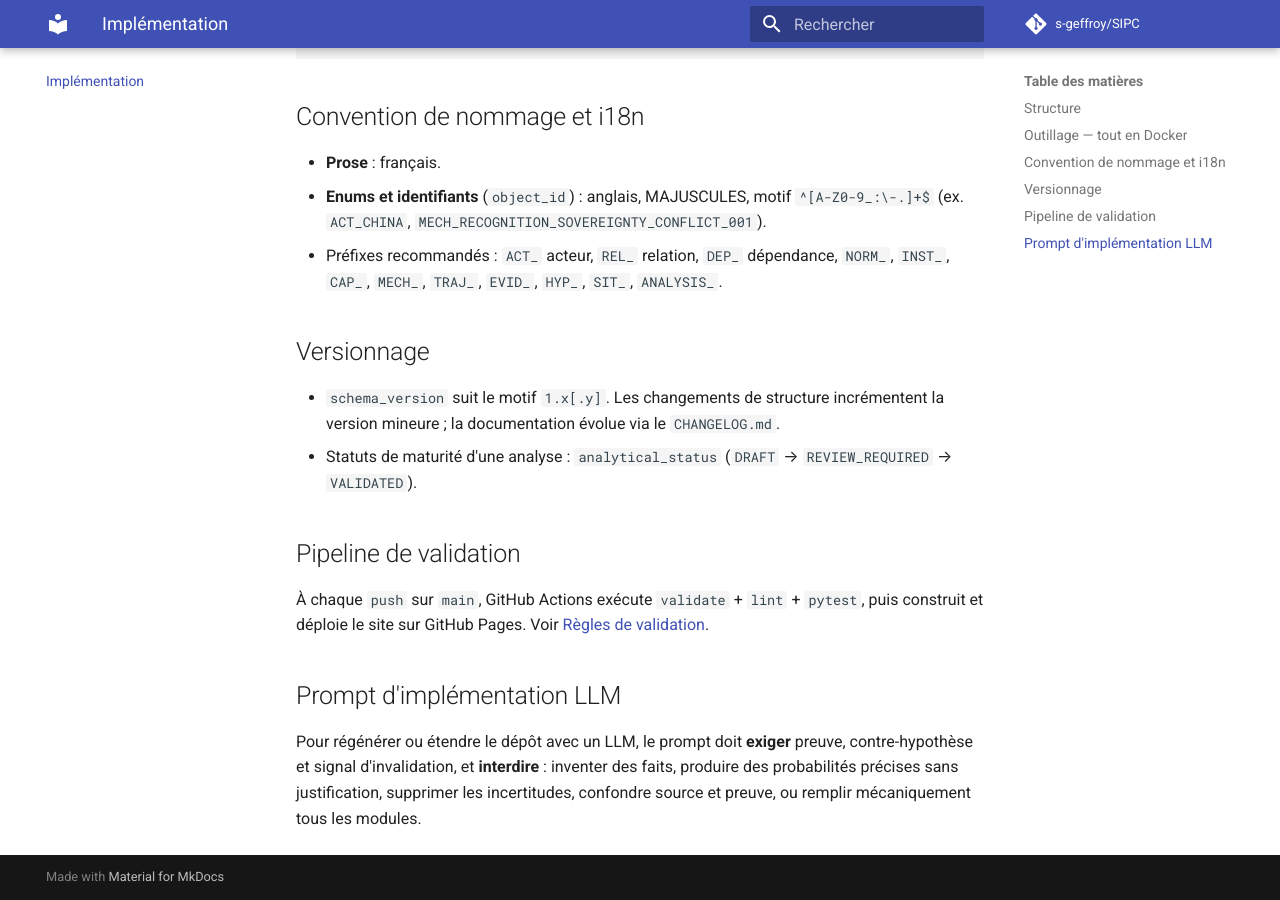
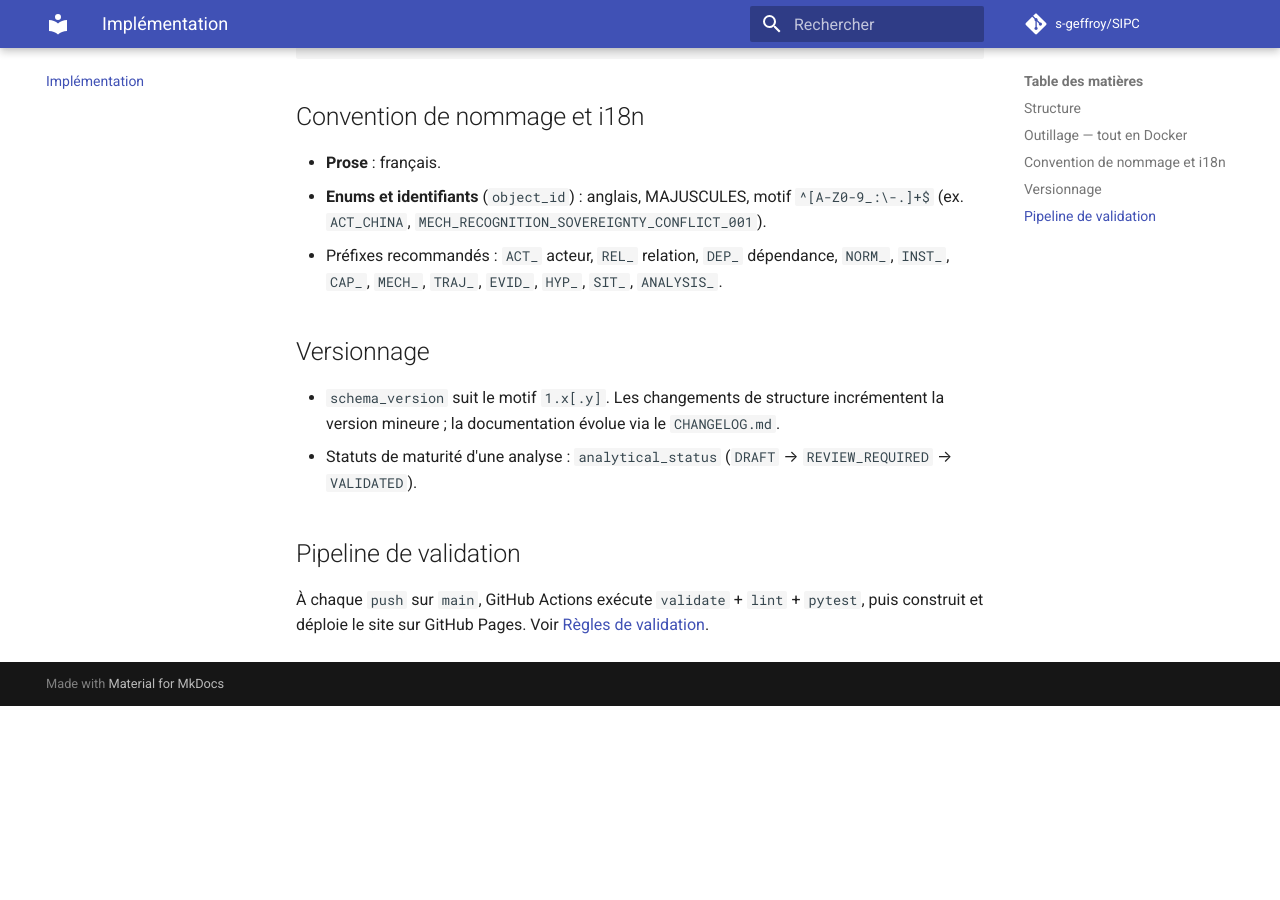
Before and after one commit to s-geffroy/SIPC, an MkDocs documentation site: the page built from docs/07_implementation/guide_depot.md, in a window 1280 px wide and 900 px high, scrolled down 766 px. Built offline with MkDocs 1.6.1 and Material for MkDocs 9.7.7, drawn with Linux system fonts in a browser that asks for light colours; comment, search, counter and statistics services are not loaded; after the commit the page ends 1472 px from its top, so only the background shows below that.

Commit message:
Supprime la section « Prompt d'implémentation LLM » et toute allusion aux LLM/IA
Retrait de la section du guide du dépôt ; vérification qu'aucune allusion aux LLM ou à l'IA ne
subsiste dans le site ni dans le papier. CHANGELOG 2.4.1.

Co-Authored-By: Claude Opus 4.7 (1M context) <noreply@anthropic.com>

```diff
--- a/docs/07_implementation/guide_depot.md
+++ b/docs/07_implementation/guide_depot.md
@@ -49,10 +49,3 @@ make serve      # site local sur http://localhost:8000
 À chaque `push` sur `main`, GitHub Actions exécute `validate` + `lint` + `pytest`, puis
 construit et déploie le site sur GitHub Pages. Voir
 [Règles de validation](../03_ontologie/regles_validation.md).
-
-## Prompt d'implémentation LLM
-
-Pour régénérer ou étendre le dépôt avec un LLM, le prompt doit **exiger** preuve,
-contre-hypothèse et signal d'invalidation, et **interdire** : inventer des faits, produire des
-probabilités précises sans justification, supprimer les incertitudes, confondre source et
-preuve, ou remplir mécaniquement tous les modules.
```
Also changed, not shown: CHANGELOG.md (+6 -0 lines), 1 other file.
